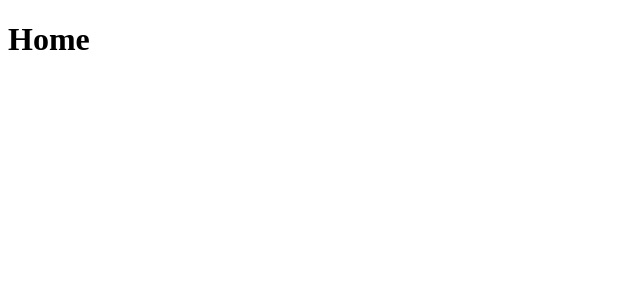
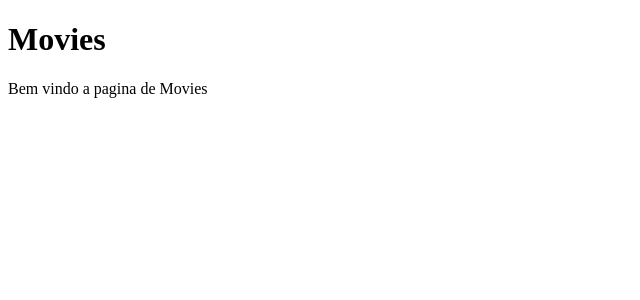
Before and after one commit to AlessandroPedroso/project-devMovie-react, a React (Vite) app: page /filmes in a window 1280 px wide. Shown: the top 300 px of the page, without its empty margins (0-640 px from the left). Built offline with nearby package versions, Linux system fonts and the light colour scheme.

Commit message:
rotas no react

```diff
--- a/package.json
+++ b/package.json
@@ -11,7 +11,8 @@
   },
   "dependencies": {
     "react": "^18.2.0",
-    "react-dom": "^18.2.0"
+    "react-dom": "^18.2.0",
+    "react-router-dom": "^6.14.2"
   },
   "devDependencies": {
     "@types/react": "^18.0.37",
--- a/src/containers/Home/index.jsx
+++ b/src/containers/Home/index.jsx
@@ -1,7 +1,8 @@
 const Home = () =>{
+
     return (
         <div>
-            <h1>Home</h1>
+             <h1>Home</h1>
         </div>
     )
 }
--- /dev/null
+++ b/src/containers/Movies/index.jsx
@@ -0,0 +1,11 @@
+const Movies = () =>{
+
+    return (
+        <div>
+             <h1>Movies</h1>
+             <p>Bem vindo a pagina de Movies</p>
+        </div>
+    )
+}
+
+export default Movies
--- /dev/null
+++ b/src/containers/Series/index.jsx
@@ -0,0 +1,11 @@
+const Series = () =>{
+
+    return (
+        <div>
+             <h1>Series</h1>
+             <p>Bem vindo a pagina de Series</p>
+        </div>
+    )
+}
+
+export default Series
--- a/src/main.jsx
+++ b/src/main.jsx
@@ -1,9 +1,13 @@
 import React from 'react'
 import ReactDOM from 'react-dom/client'
-import Home from './containers/Home'
+import {BrowserRouter} from 'react-router-dom'
+import Router from './routes/routes'
+
 
 ReactDOM.createRoot(document.getElementById('root')).render(
   <React.StrictMode>
-    <Home />
+    <BrowserRouter>
+      <Router/>
+    </BrowserRouter>
   </React.StrictMode>,
 )
--- /dev/null
+++ b/src/routes/routes.jsx
@@ -0,0 +1,17 @@
+import {Route,Routes} from 'react-router-dom'
+
+import Home from  '../containers/Home'
+import Movies from  '../containers/Movies'
+import Series from  '../containers/Series'
+
+function Router(){
+    return (
+        <Routes>
+            <Route path='/' element={<Home/>} />
+            <Route path='/filmes' element={<Movies/>} />
+            <Route path='/series' element={<Series/>} />
+        </Routes>
+    )
+}
+
+export default Router
```
Also changed, not shown: .eslintrc.json (added), .pnp.cjs, 1 other file (tests, documents, lock files or other folders).
